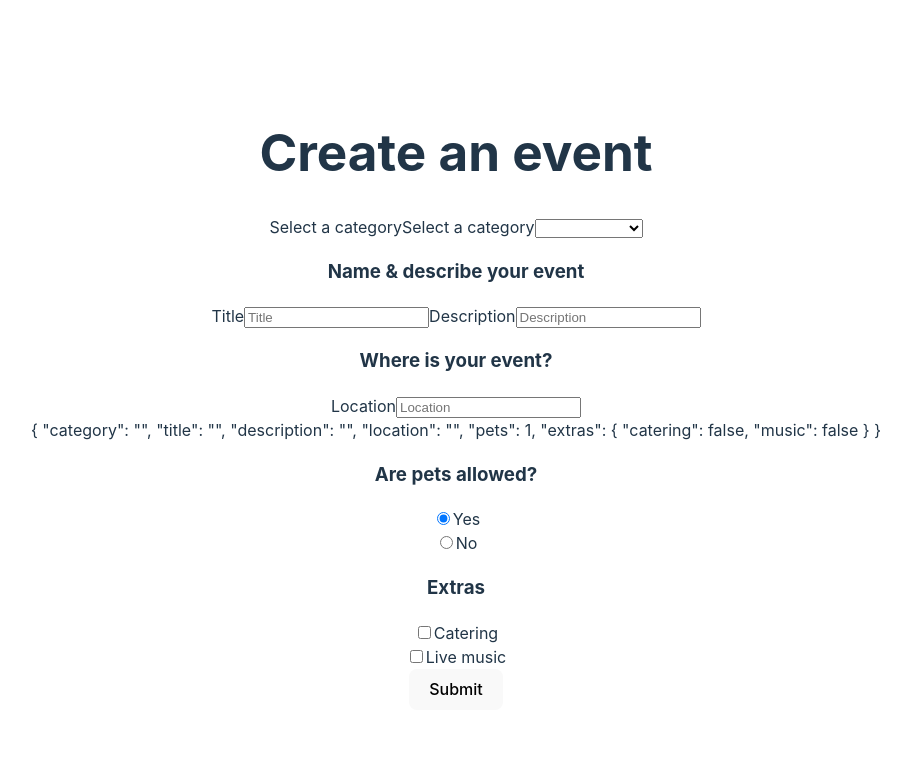
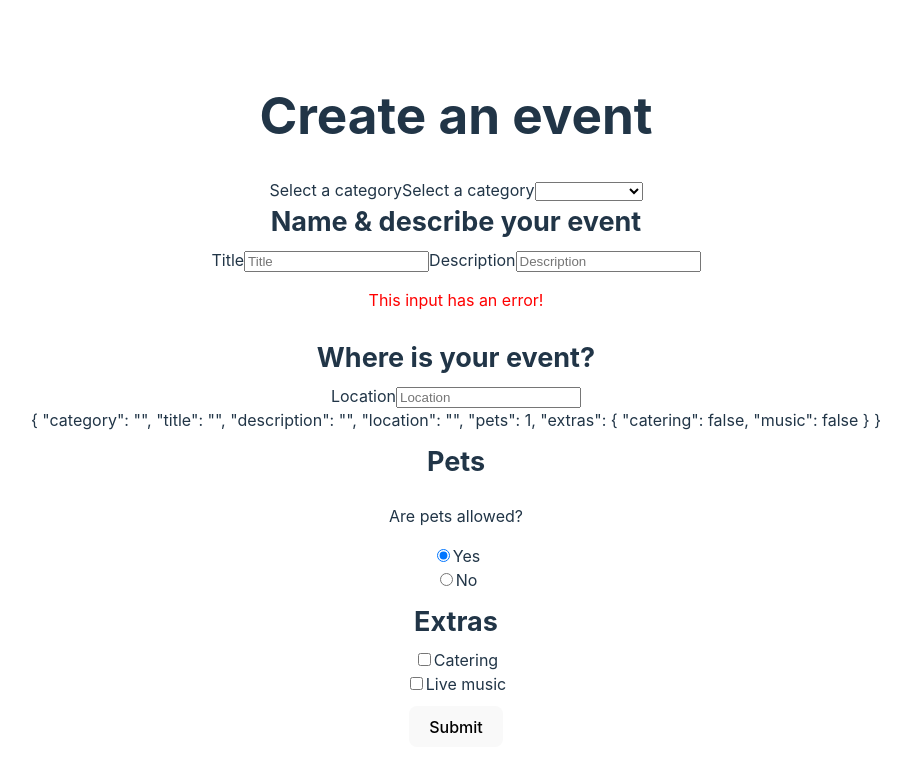
Before and after one commit to jontatan25/Vue-forms, a Vue app: page / in a window 1280 px wide. Shown: the top 772 px of the page, without its empty margins (184-1095 px from the left). Built offline with nearby package versions, Linux system fonts and the light colour scheme.

Commit message:
feat/ implemet accesibility and error state. labels updated with uuid

```diff
--- a/src/components/BaseInput.vue
+++ b/src/components/BaseInput.vue
@@ -1,15 +1,28 @@
 <template>
-  <label>{{ label }}</label>
+  <label :for="uuid">{{ label }}</label>
   <input
     v-bind="$attrs"
     :value="modelValue"
     :placeholder="label"
     @input="$emit('update:modelValue', $event.target.value)"
     class="field"
+    :id="uuid"
+    :aria-describedby="error ? `${uuid}-error` : null"
+    :aria-invalid="error ? true : null"
   />
+  <p
+    aria-live="assertive"
+    v-if="error"
+    class="error-message"
+    :id="`${uuid}-error`"
+  >
+    {{ error }}
+  </p>
 </template>
 
 <script>
+import UniqueID from "../features/UniqueID";
+
 export default {
   props: {
     label: {
@@ -20,6 +33,20 @@
       type: [String, Number],
       default: "",
     },
+    error: {
+      type: String,
+      default: "",
+    },
+  },
+  setup() {
+    const uuid = UniqueID().getID();
+    return { uuid };
   },
 };
 </script>
+
+<style scoped>
+.error-message {
+  color: red;
+}
+</style>
--- a/src/components/BaseSelect.vue
+++ b/src/components/BaseSelect.vue
@@ -1,5 +1,5 @@
 <template>
-  <label v-if="label">Select a category</label>
+  <label :for="uuid" v-if="label">Select a category</label>
   <select
     :value="modelValue"
     class="field"
@@ -9,6 +9,7 @@
         $emit('update:modelValue', $event.target.value);
       },
     }"
+    :id="uuid"
   >
     <option
       v-for="option in options"
@@ -22,6 +23,8 @@
 </template>
 
 <script>
+import UniqueID from '../features/UniqueID';
+
 export default {
   props: {
     label: {
@@ -37,5 +40,9 @@
       required: true,
     },
   },
+  setup() {
+    const uuid = UniqueID().getID();
+    return { uuid };
+  },
 };
 </script>
--- a/src/components/SimpleForm.vue
+++ b/src/components/SimpleForm.vue
@@ -8,26 +8,38 @@
         v-model="event.category"
         label="Select a category"
       />
-
-      <h3>Name & describe your event</h3>
+      <fieldset>
+        <legend>Name & describe your event</legend>
 
         <BaseInput v-model="event.title" label="Title" type="text" />
-      <BaseInput v-model="event.description" label="Description" type="text" />
+        <BaseInput
+          v-model="event.description"
+          label="Description"
+          type="text"
+          error="This input has an error!"
+        />
+      </fieldset>
 
-      <h3>Where is your event?</h3>
-
+      <fieldset>
+        <legend>Where is your event?</legend>
         <BaseInput v-model="event.location" label="Location" type="text" />
         <div>{{ event }}</div>
-      <h3>Are pets allowed?</h3>
+      </fieldset>
 
+      <fieldset>
+        <legend>Pets</legend>
+        <p>Are pets allowed?</p>
+        <div>
           <BaseRadioGroup
             v-model="event.pets"
             name="pets"
             :options="petOptions"
             vertical
           />
-
-      <h3>Extras</h3>
+        </div>
+      </fieldset>
+      <fieldset>
+        <legend>Extras</legend>
         <div>
           <BaseCheckbox v-model="event.extras.catering" label="Catering" />
         </div>
@@ -35,6 +47,7 @@
         <div>
           <BaseCheckbox v-model="event.extras.music" label="Live music" />
         </div>
+      </fieldset>
 
       <button type="submit">Submit</button>
     </form>
@@ -84,7 +97,6 @@
           .then((response) => {
             console.log(response);
           });
-        console.log(res);
       } catch (error) {
         console.log(error);
       }
@@ -92,3 +104,16 @@
   },
 };
 </script>
+
+<style>
+fieldset {
+  border: 0;
+  margin: 0;
+}
+
+legend {
+  font-size: 27px;
+  font-weight: 700;
+  margin-top: 20px;
+}
+</style>
--- /dev/null
+++ b/src/features/UniqueID.js
@@ -0,0 +1,12 @@
+let UUID = 0;
+
+export default function UniqueID() {
+  const getID = () => {
+    UUID++;
+    return UUID;
+  };
+
+  return {
+    getID,
+  };
+}
```
Lines whose indentation alone changed are shown as unchanged.
